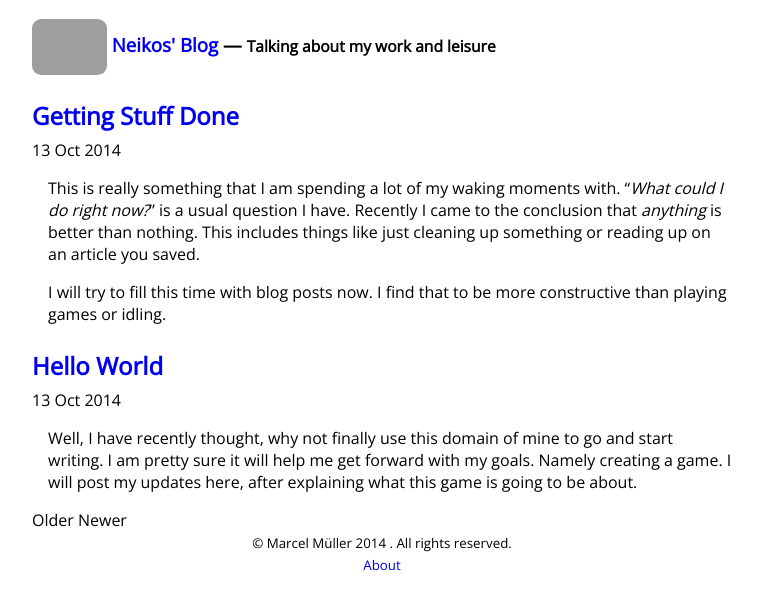
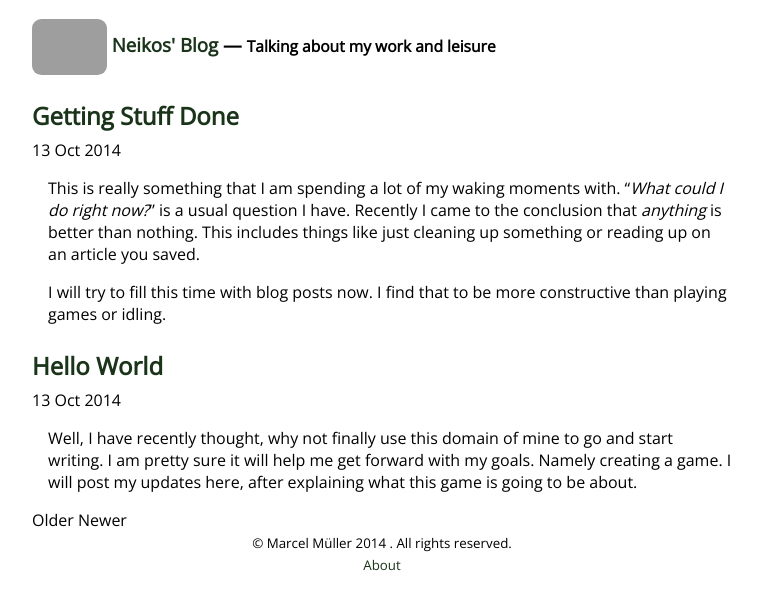
Before and after one commit to TheNeikos/TheNeikos.github.io, a Jekyll site: the page built from index.html, in a window 1280 px wide. Shown: the top 610 px of the page, without its empty margins (258-1019 px from the left). Built offline with Jekyll 4.4.1, drawn with Linux system fonts in a browser that asks for light colours; the list of posts is cut into pages by our own code; grey boxes are pictures that could not be loaded.

Commit message:
Added color for links

```diff
--- a/public/css/main.css
+++ b/public/css/main.css
@@ -12,7 +12,7 @@ a {
     text-decoration: none;
 }
 
-a:visited {
+a, a:visited {
     color: #1A341A;
 }
 
```
